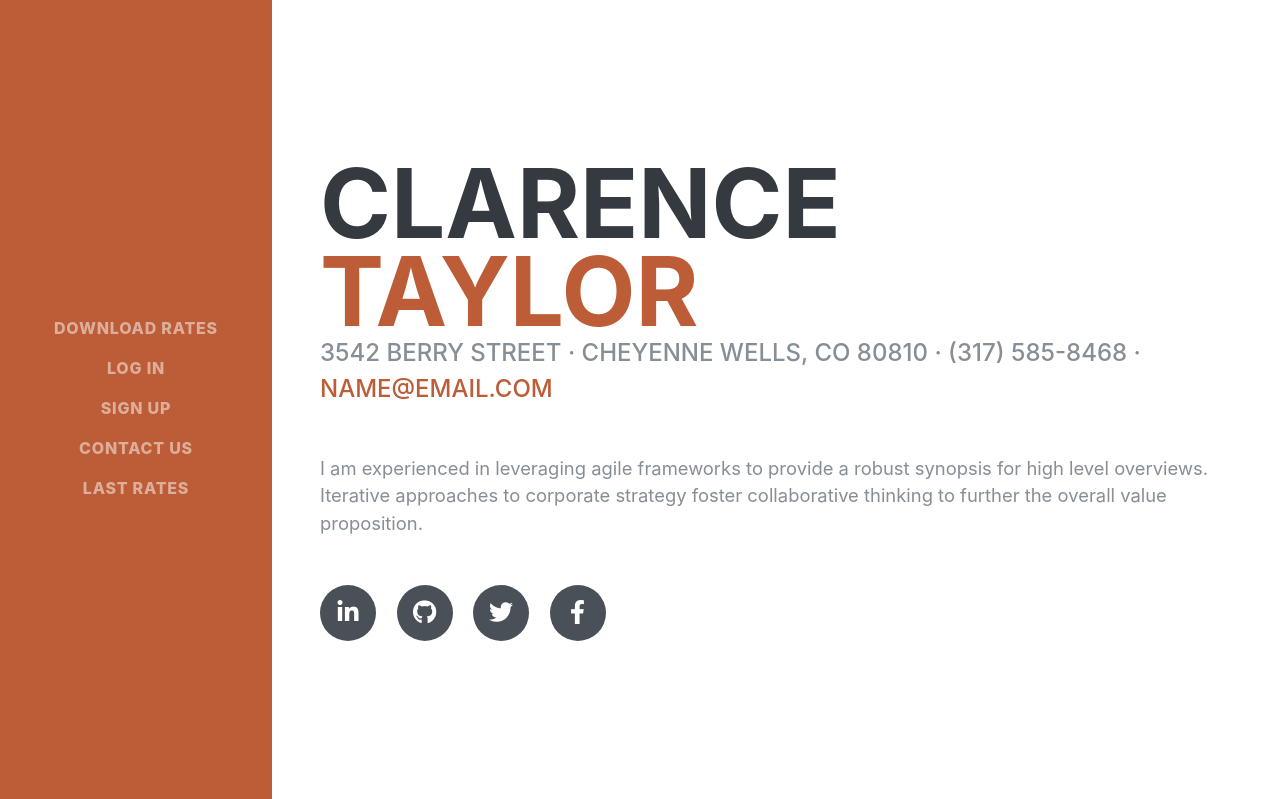
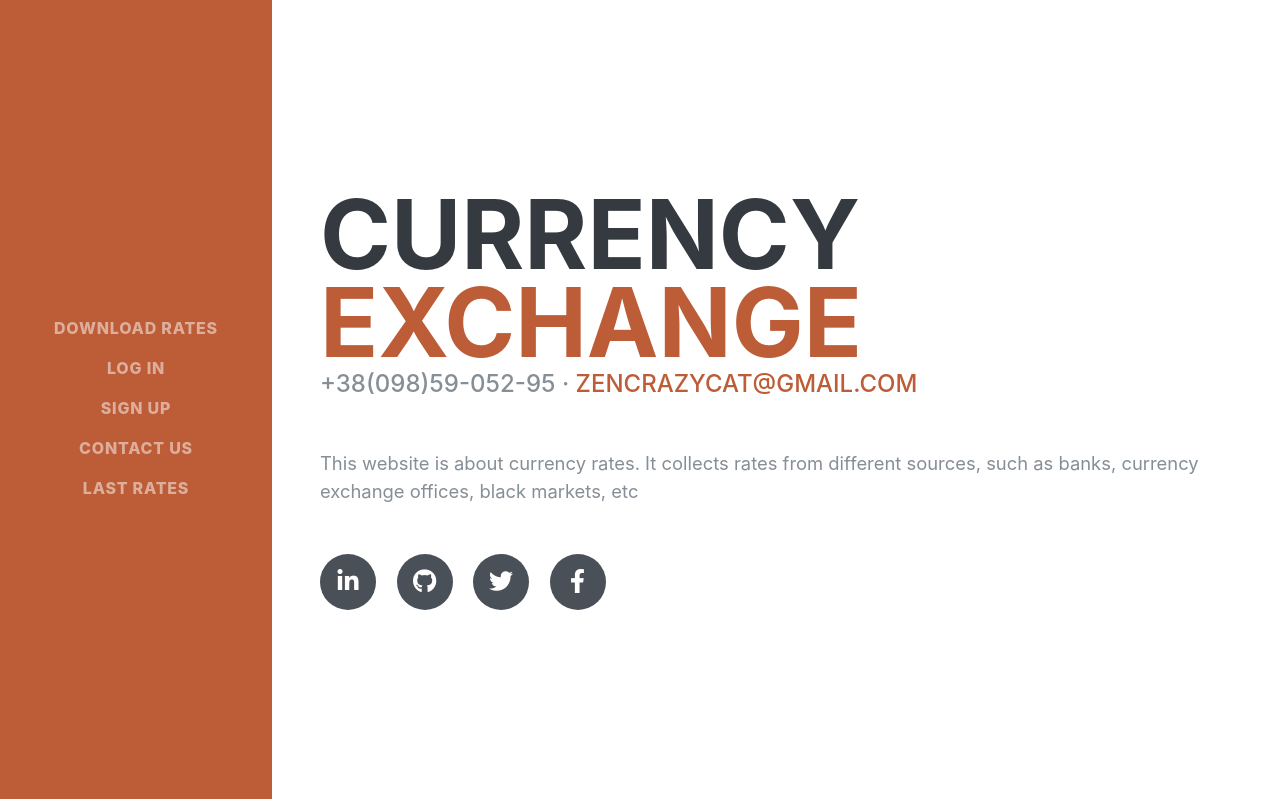
Before and after one commit to amediantsev/currency_exchange, a Django app: template src/account/templates/index.html in a window 1280 px wide. Shown: the top 799 px of the page. Run offline with Django 3.2, Linux system fonts and the light colour scheme; the template is opened without the code that fills it, so the values that code supplies are empty; some libraries are stand-ins or nearby versions; some web fonts are replaced.

Commit message:
fix _privat

```diff
--- a/src/account/templates/index.html
+++ b/src/account/templates/index.html
@@ -7,15 +7,14 @@ Index
 {% block content %}
 <section class="resume-section p-3 p-lg-5 d-flex align-items-center" id="about">
     <div class="w-100">
-        <h1 class="mb-0">Clarence
-            <span class="text-primary">Taylor</span>
+        <h1 class="mb-0">Currency
+            <span class="text-primary">Exchange</span>
         </h1>
-        <div class="subheading mb-5">3542 Berry Street · Cheyenne Wells, CO 80810 · (317) 585-8468 ·
-            <a href="mailto:name@email.com">name@email.com</a>
+        <div class="subheading mb-5">+38(098)59-052-95 ·
+            <a href="mailto:zencrazycat@email.com">zencrazycat@gmail.com</a>
         </div>
-        <p class="lead mb-5">I am experienced in leveraging agile frameworks to provide a robust synopsis for high level
-            overviews. Iterative approaches to corporate strategy foster collaborative thinking to further the overall
-            value proposition.</p>
+        <p class="lead mb-5">This website is about currency rates. It collects
+            rates from different sources, such as banks, currency exchange offices, black markets, etc</p>
         <div class="social-icons">
             <a href="#">
                 <i class="fab fa-linkedin-in"></i>
--- a/src/currency/models.py
+++ b/src/currency/models.py
@@ -10,6 +10,9 @@ class Rate(models.Model):
     sale = models.DecimalField(max_digits=4, decimal_places=2)
     source = models.PositiveSmallIntegerField(choices=mch.SOURCE_CHOICES)
 
+    class Meta():
+        ordering = ('created', )
+
     def __str__(self):
         return f'{self.get_source_display()} ' \
                f'{self.created.year}-{self.created.month}-{self.created.day} ' \
--- a/src/currency/tasks.py
+++ b/src/currency/tasks.py
@@ -24,8 +24,8 @@ def _privat():
             currency = mch.CURR_USD if rate['ccy'] == 'USD' else mch.CURR_EUR
             rate_kwargs = {
                 'currency': currency,
-                'buy': Decimal(rate['buy']),
-                'sale': Decimal(rate['sale']),
+                'buy': Decimal(rate['buy'][:5]),
+                'sale': Decimal(rate['sale'][:5]),
                 'source': mch.SR_PRIVAT
             }
 
--- a/src/currency_exchange/settings.py
+++ b/src/currency_exchange/settings.py
@@ -56,6 +56,7 @@ TEMPLATES = [
     },
 ]
 
+ADMINS = [('ZenCrazyCat', 'zencrazycat@gmail.com')]
 
 LOGIN_REDIRECT_URL = reverse_lazy('index')
 LOGOUT_REDIRECT_URL = reverse_lazy('index')
```
Also changed, not shown: src/account/signals.py (+5 -2 lines), src/account/templates/home1.html (deleted, +0 -44 lines), src/currency/migrations/0008_auto_20200323_1117.py (added), static_content/media/avatar/6/c712a69b-f903-4efa-ac9d-cc3972974437.jpg (deleted), 1 other file.
